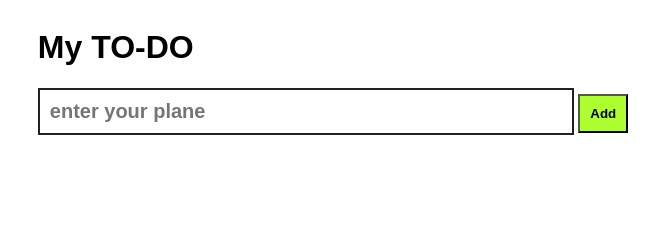
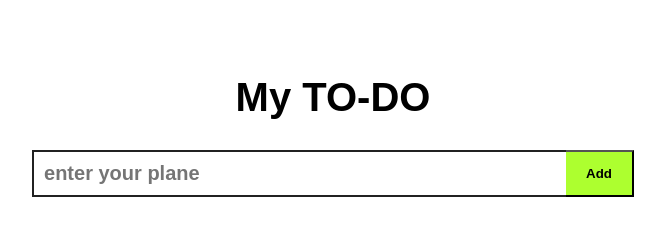
Before and after one commit to Firoj-Ali/my-To-Do, a plain HTML site: page index.html in a window 1280 px wide. Shown: the whole page, without its empty margins (307-972 px from the left). Drawn offline with Linux system fonts and the light colour scheme.

Commit message:
Update style.css

```diff
--- a/style.css
+++ b/style.css
@@ -1,5 +1,11 @@
 *{
     font-family: Arial, Helvetica, sans-serif;
+
+}
+
+html{
+    font-size: 10px;
+
 }
 
 body{
@@ -8,7 +14,19 @@ body{
     justify-content: center;
 }
 
+#main{
+    display: flex;
+    justify-content: center;
+    align-items: center;
+    flex-direction: column;
+    margin-top: 4rem;
+}
 
+#main h1{
+    font-size: 4rem;
+margin-bottom: 3rem;
+font-weight: 550;
+}
 
 .input{
     font-size: 20px;
@@ -18,14 +36,18 @@ body{
     outline: none;
     border: 2px solid #212121;
     width: 40vw;
-
+   border-right: none;
 }
 
 .add{
     background-color: greenyellow;
-    padding: 10px;
+    padding: 12px 20px;
     font-weight: 600;
+     border-left: none;
 
+}
+.todo{
+    display: flex;
 }
 
 .message{
@@ -33,6 +55,9 @@ body{
     font-size: 18px;
     border-bottom: 1px solid #dadada;
     font-weight: 600;
+    width: 44vw;
+    display: flex;
+    justify-content: space-between;
 }
 .message button{
     background-color: rgb(250, 77, 77);
@@ -43,8 +68,3 @@ body{
 border: 1px solid #000;
 font-weight: 550;
 }
-
-.checkBox{
-    margin-left: 30px;
-    padding: 10px;
-}
```
